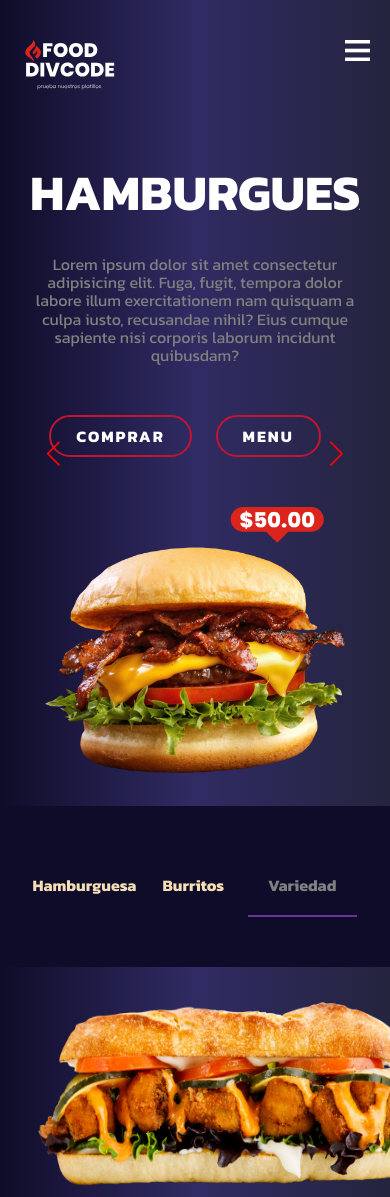
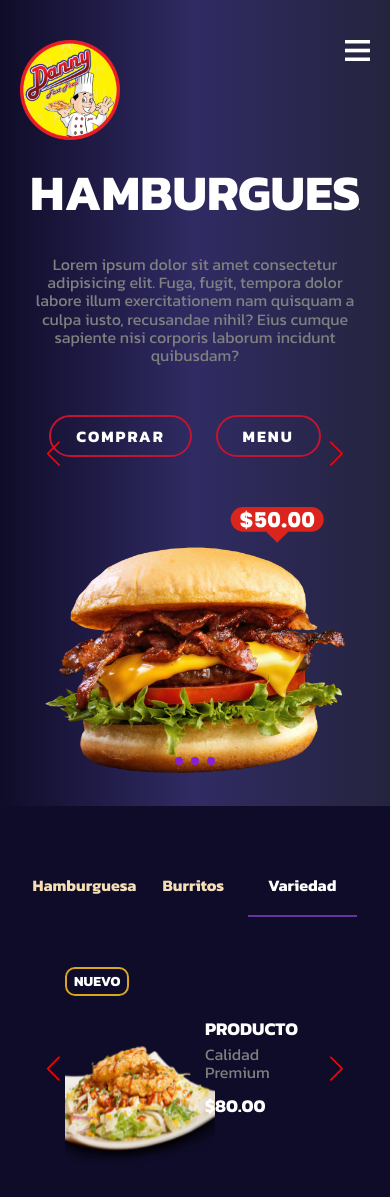
Before and after one commit to Darwininii/Pag-web, a plain HTML site: page index.html in a window 390 px wide. Shown: the top 1197 px of the page. Drawn offline with nearby package versions, Linux system fonts and the light colour scheme.

Commit message:
Ya finalicé el codigo y seguiré haciendo varios cambios para cambiar ciertas cosas de detalles, como los textos Lorem que están por doquier y demás, por ahora esto es todo

```diff
--- a/CSS/estilos.css
+++ b/CSS/estilos.css
@@ -221,7 +221,11 @@ margin-right: 180px;
 
 .tabs input[type="radio"]:checked + label{
     border-bottom: 2px solid rebeccapurple;
-    color: gray;
+    color: white;
+}
+
+.tabs input[type="radio"]:checked + label + .tab{
+display: block;
 }
 
 .product {
--- a/JS/index.js
+++ b/JS/index.js
@@ -0,0 +1,47 @@
+var swiper = new Swiper(".mySwiper-1", {
+    slidesPerView:1,
+    spaceBetween: 30,
+    loop:true,
+    pagination: {
+        el:".swiper-pagination",
+        clickable: true,
+    },
+    navigation: {
+        nextEl:".swiper-button-next",
+        prevEl:".swiper-button-prev",
+    }
+});
+
+var swiper = new Swiper(".mySwiper-2", {
+    slidesPerView:3,
+    spaceBetween: 20,
+    loop:true,
+    loopFillGroupWthBlanck:true,
+    navigation: {
+        nextEl:".swiper-button-next",
+        prevEl:".swiper-button-prev",
+    },
+    breakpoints: {
+        0: {
+            slidesPerView:1,
+        },
+        520: {
+            slidesPerView:2,
+        },
+        950: {
+            slidesPerView: 3,
+        }
+    }
+});
+
+let tabInput = document.querySelectorAll(".tabInput");
+
+tabInput.forEach(function(input) {
+    input.addEventListener('change', function() {
+        let id = input.value;
+        let thisSwiper = document.getElementById('swiper' + id);
+        thisSwiper.swiper.update();
+    })
+});
+
+console.log('Swiper 1 initialized', swiper);
--- a/index.html
+++ b/index.html
@@ -8,13 +8,12 @@
     <link rel="shortcut icon" href="imagenes/food-menu-solid-24.png" type="image/x-icon">
     <link rel="stylesheet" href="./CSS/normalize.css">
     <link rel="stylesheet" href="./CSS/estilos.css">
-    <link rel="stylesheet" href="./JS/index.js">
 </head>
 <body>
     <header class="hero">
         <nav class="nav container">
             <div class="menu container">
-                <img src="imagenes/logo.svg" alt="" class="logo-1">
+                <img src="imagenes/logo.png" alt="" class="logo-1">
             <input type="checkbox" id="menu"/>
             <label for="menu">
                 <img src="imagenes/menu.png" alt="" class="menu-icono">
@@ -27,7 +26,7 @@
                         <li><a href="#">Productos</a></li>
                     </ul>
                 </div>
-                <img src="imagenes/logo.svg" alt="" class="logo-2">
+                <img src="imagenes/logo.png" alt="" class="logo-2">
                 <div class="menu-2">
                     <ul>
                         <li><a href="#">Horario</a></li>
@@ -178,7 +177,7 @@
 
             </div>
 
-            <input type="radio" name="tabs" id="tab1" checked="checked" class="tabInput" value="2">
+            <input type="radio" name="tabs" id="tab2" checked="checked" class="tabInput" value="2">
             <label for="tab2">Burritos</label>
             <div class="tab">
                 <div class="swiper mySwiper-2" id="swiper2">
@@ -236,7 +235,7 @@
 
             </div>
 
-            <input type="radio" name="tabs" id="tab1" checked="checked" class="tabInput" value="3">
+            <input type="radio" name="tabs" id="tab3" checked="checked" class="tabInput" value="3">
             <label for="tab3">Variedad</label>
             <div class="tab">
                 <div class="swiper mySwiper-2" id="swiper3">
@@ -353,7 +352,7 @@
     </section>
 
     <footer class="footer container">
-        <img src="imagenes/logo.svg" alt="" class="logo-2">
+        <img src="imagenes/logo.png" alt="" class="logo-2">
         <div class="links">
             <h4>Lorem</h4>
             <ul>
@@ -406,6 +405,6 @@
     </footer>
 
     <script src="https://cdn.jsdelivr.net/npm/swiper/swiper-bundle.min.js"></script>
-    <script src="index.js"></script>
+    <script src="./JS/index.js"></script>
 </body>
 </html>
```
Also changed, not shown: imagenes/logo.png (added).
